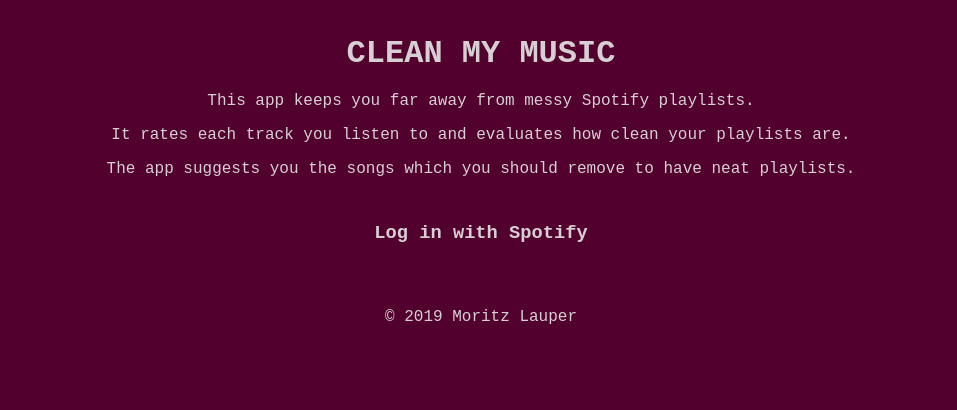
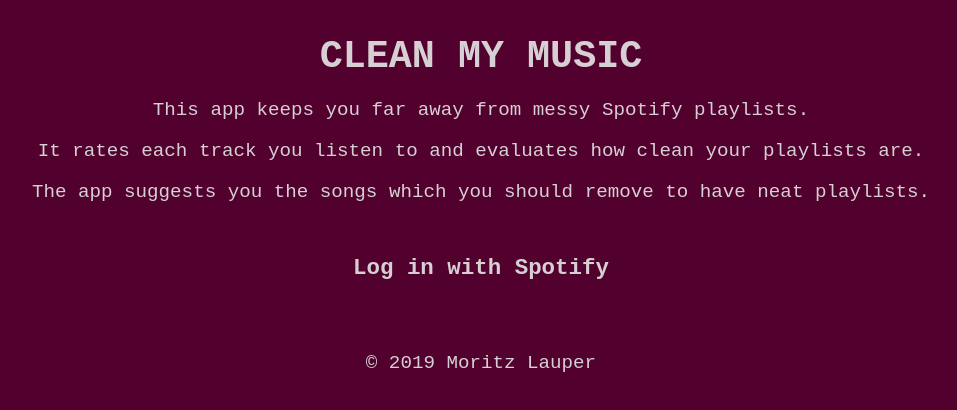
Before and after one commit to moritzlauper/clean-my-music, a React (Create React App) app: page /home in a window 1280 px wide. Shown: the top 410 px of the page, without its empty margins (159-1116 px from the left). Built offline with nearby package versions, Linux system fonts and the light colour scheme; no server answers; what spotify-web-api-js would draw is missing.

Commit message:
changed font

```diff
--- a/src/screens/Style.css
+++ b/src/screens/Style.css
@@ -1,7 +1,7 @@
 .style {
     font-family: "Courier New", Courier;
     text-align: center;
-    font-size: medium;
+    font-size: larger;
     margin-bottom: 10px;
 }
 
@@ -40,7 +40,7 @@
 .noData {
     font-family: "Courier New", Courier;
     text-align: center;
-    font-size: small;
+    font-size: medium;
     margin-bottom: 10px;
 }
 .left-center {
@@ -54,7 +54,7 @@
 }
 .background-btn {
     font-family: "Courier New", Courier;
-    font-size: xx-small;
+    font-size: small;
     color: rgba(158, 157, 157, 0.644);
 }
   body {
```
